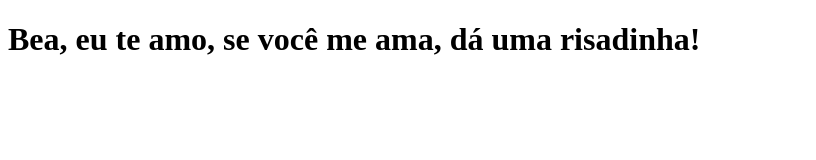
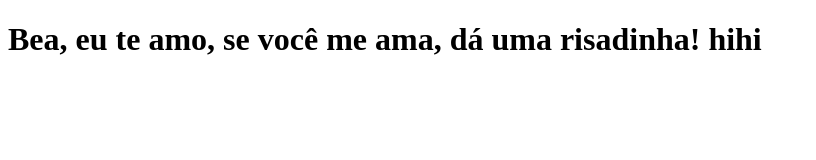
Before and after one commit to Pesmeraldino/docnews, a Next.js app: page / in a window 1280 px wide. Shown: the top 160 px of the page, without its empty margins (0-816 px from the left). Built offline with nearby package versions, Linux system fonts and the light colour scheme.

Commit message:
modifica a frase

```diff
--- a/pages/index.js
+++ b/pages/index.js
@@ -1,5 +1,5 @@
 function Home() {
-return <h1>Bea, eu te amo, se você me ama, dá uma risadinha!</h1>
+return <h1>Bea, eu te amo, se você me ama, dá uma risadinha! hihi</h1>
 }
 
 export default Home;
```
